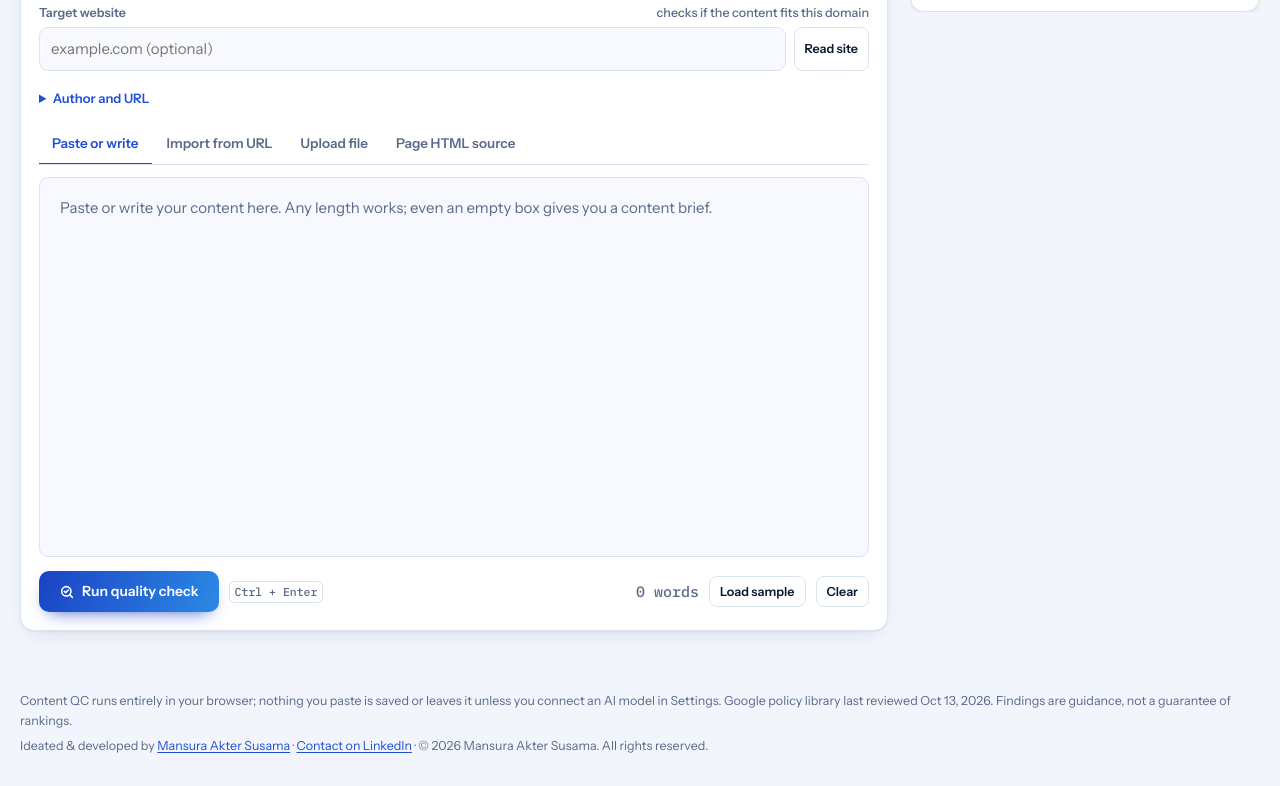
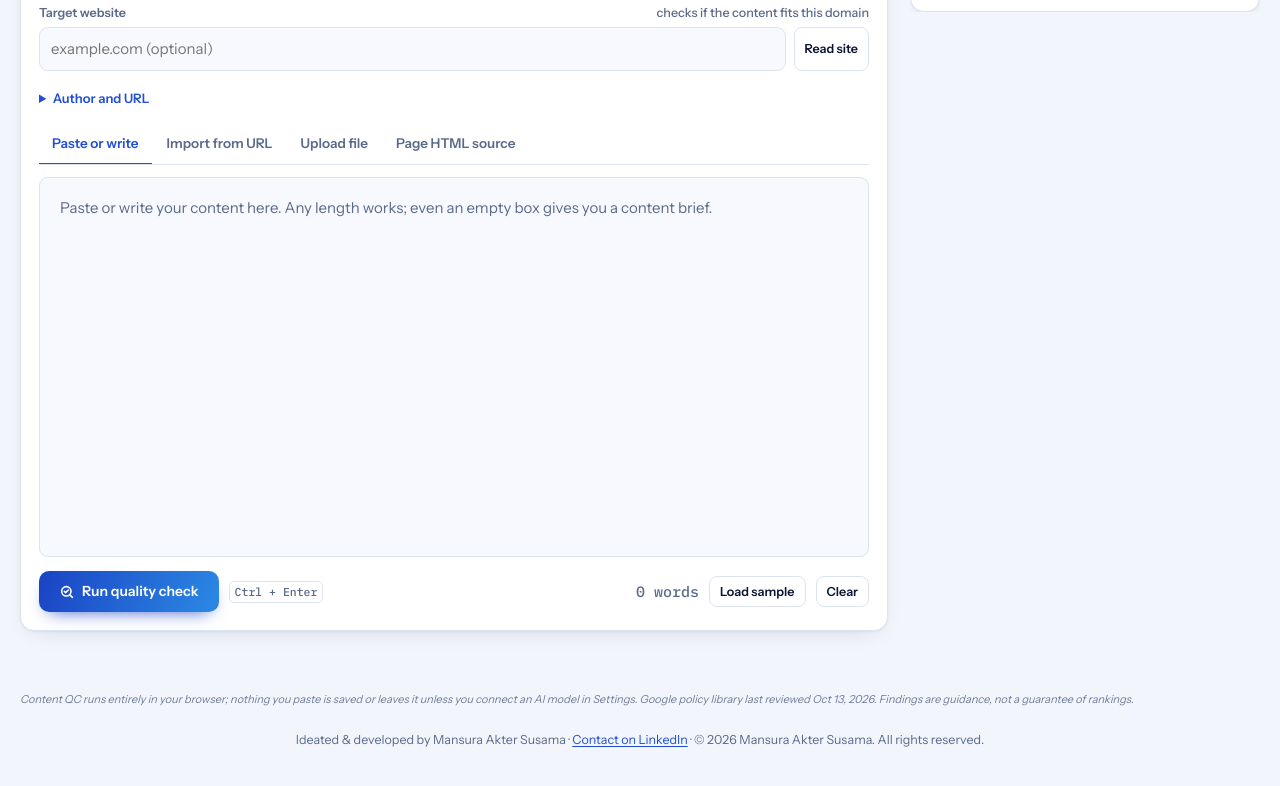
Before and after one commit to writersusama/content-QC, a website: page index.html in a window 1280 px wide. Shown: the part 429-1215 px from the top of the page. Drawn offline with nearby package versions, Linux system fonts and the light colour scheme; no server answers; a web font is replaced by a local one.

Commit message:
Add files via upload

```diff
--- a/assets/styles.css
+++ b/assets/styles.css
@@ -290,6 +290,9 @@ pre.code { background: var(--surface-2); border: 1px solid var(--line); border-r
 .spin { width: 15px; height: 15px; border: 2px solid currentColor; border-right-color: transparent; border-radius: 50%; animation: sp .7s linear infinite; display: inline-block; }
 @keyframes sp { to { transform: rotate(360deg); } }
 .foot { max-width: 1440px; margin: 0 auto; padding-inline: 20px; padding-block: 0 30px; font-size: 12.5px; color: var(--muted); }
+.foot-note { margin: 0; font-size: 11px; font-style: italic; line-height: 1.5; opacity: .85; }
+.foot-credit { margin: 22px 0 0; text-align: center; font-size: 12.5px; }
+.foot-credit a { white-space: nowrap; }
 
 /* Role quick-picks */
 .roles { display: flex; flex-wrap: wrap; gap: 6px; margin-bottom: 8px; }
--- a/index.html
+++ b/index.html
@@ -140,7 +140,7 @@
     </div>
   </aside>
 </div>
-<footer class="foot"><p style="margin:0 0 6px">Content QC runs entirely in your browser; nothing you paste is saved or leaves it unless you connect an AI model in Settings. Google policy library last reviewed <span id="kbDate"></span>. Findings are guidance, not a guarantee of rankings.</p><p style="margin:0">Ideated &amp; developed by <a href="https://www.linkedin.com/in/writersusama/" target="_blank" rel="noopener">Mansura Akter Susama</a> &middot; <a href="https://www.linkedin.com/in/writersusama/" target="_blank" rel="noopener">Contact on LinkedIn</a> &middot; &copy; 2026 Mansura Akter Susama. All rights reserved.</p></footer>
+<footer class="foot"><p class="foot-note">Content QC runs entirely in your browser; nothing you paste is saved or leaves it unless you connect an AI model in Settings. Google policy library last reviewed <span id="kbDate"></span>. Findings are guidance, not a guarantee of rankings.</p><p class="foot-credit">Ideated &amp; developed by Mansura Akter Susama &middot; <a href="https://www.linkedin.com/in/writersusama/" target="_blank" rel="noopener">Contact on LinkedIn</a> &middot; &copy; 2026 Mansura Akter Susama. All rights reserved.</p></footer>
 <div class="toast" id="toast" role="status" aria-live="polite"></div>
 
 <script src="assets/kb.js"></script>
```
Also changed, not shown: README.md.
